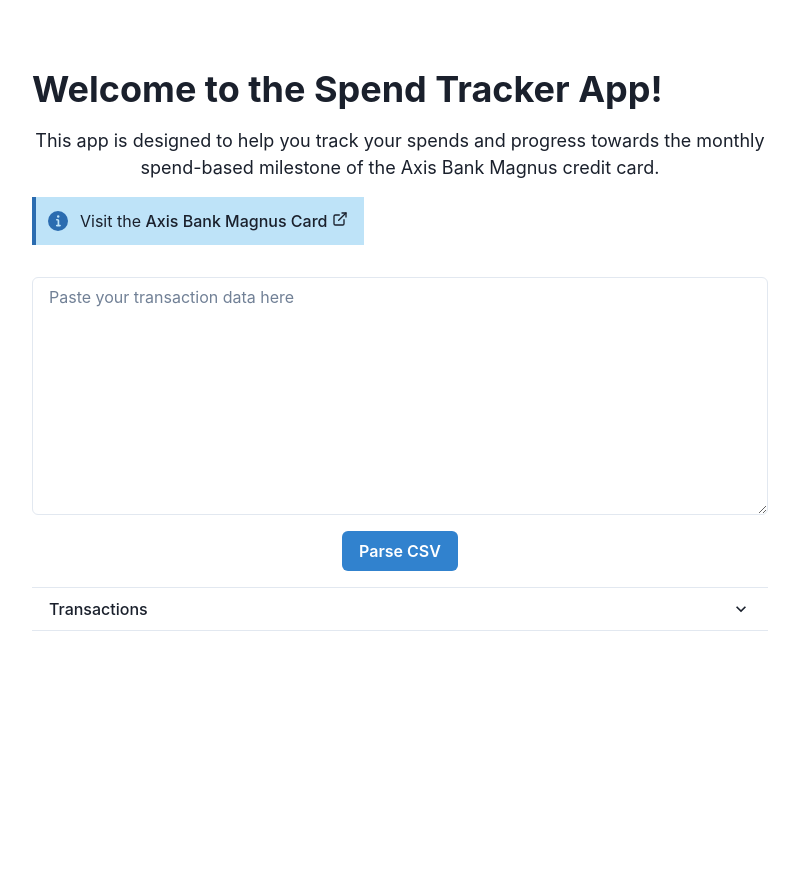
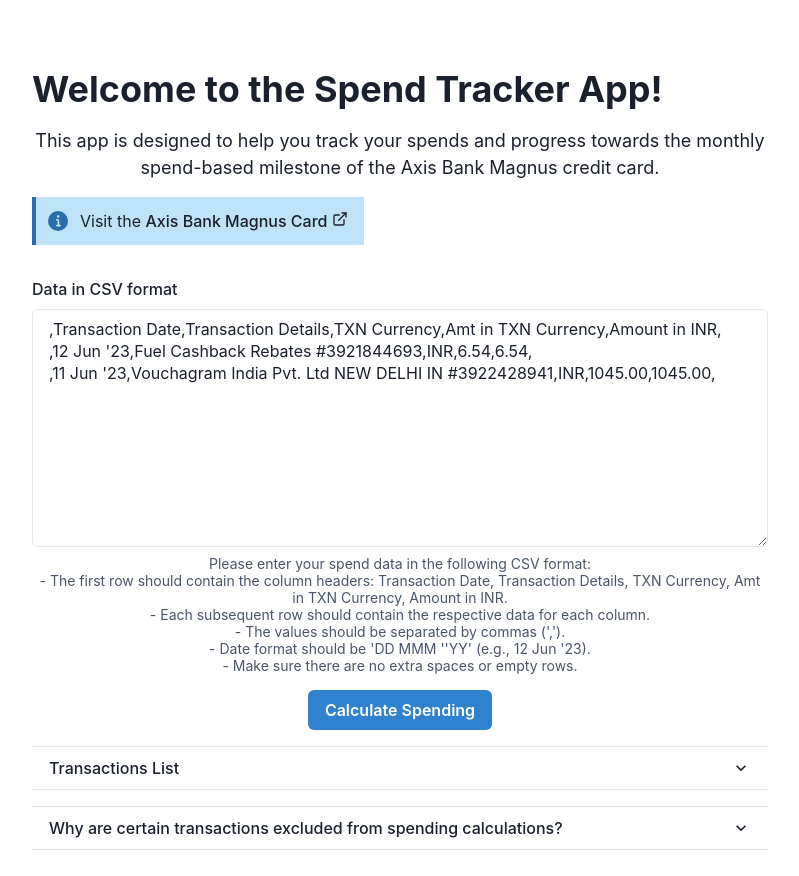
Before and after one commit to theamanbhargava/axis-magnus-spends-tracker, a React (Vite) app: page / in a window 1280 px wide. Shown: the top 876 px of the page, without its empty margins (240-1039 px from the left). Before the commit the page ends 800 px from the top, so only its background shows below. Built offline with nearby package versions, Linux system fonts and the light colour scheme.

Commit message:
feat: add more help text to indicate what's going on

```diff
--- a/src/ChakraProvider.jsx
+++ b/src/ChakraProvider.jsx
@@ -3,6 +3,13 @@
 const theme = extendTheme({
     config: {
         useSystemColorMode: false,
+    },
+    styles: {
+        global: {
+            body: {
+                textAlign: 'left',
+            },
+        },
     },
 })
 
--- a/src/components/MainComponent.jsx
+++ b/src/components/MainComponent.jsx
@@ -6,7 +6,7 @@
     AccordionItem,
     AccordionPanel,
     Box,
-    Button, Container,
+    Button, Container, FormControl, FormHelperText, FormLabel,
     Textarea,
 } from '@chakra-ui/react';
 import {parseCSV} from '../utils.js';
@@ -15,9 +15,12 @@
 import ErrorBoundary from "./ErrorBoundary.jsx";
 import LandingPage from "./LandingPage.jsx";
 
+const placeholderText = `,Transaction Date,Transaction Details,TXN Currency,Amt in TXN Currency,Amount in INR,
+,12 Jun '23,Fuel Cashback Rebates #3921844693,INR,6.54,6.54,
+,11 Jun '23,Vouchagram India Pvt. Ltd NEW DELHI IN #3922428941,INR,1045.00,1045.00,`;
 
 const MainComponent = () => {
-    const [csvData, setCSVData] = useState('');
+    const [csvData, setCSVData] = useState(placeholderText);
     const [tableData, setTableData] = useState([]);
     const [transactions, setTransactions] = useState([]);
 
@@ -32,14 +35,30 @@
         <Container maxW="container.md" p={4}>
             <LandingPage />
             <Box mt={8}>
+                <FormControl>
+                    <FormLabel>Data in CSV format</FormLabel>
                     <Textarea
                         value={csvData}
                         onChange={(e) => setCSVData(e.target.value)}
                         placeholder="Paste your transaction data here"
                         rows={10}
                     />
+                    <FormHelperText>
+                        Please enter your spend data in the following CSV format:
+                        <br />
+                        - The first row should contain the column headers: Transaction Date, Transaction Details, TXN Currency, Amt in TXN Currency, Amount in INR.
+                        <br />
+                        - Each subsequent row should contain the respective data for each column.
+                        <br />
+                        - The values should be separated by commas (',').
+                        <br />
+                        - Date format should be 'DD MMM ''YY' (e.g., 12 Jun '23).
+                        <br />
+                        - Make sure there are no extra spaces or empty rows.
+                    </FormHelperText>
+                </FormControl>
                 <Button onClick={handleParseCSV} colorScheme="blue" mt={4}>
-                Parse CSV
+                    Calculate Spending
                 </Button>
                 <ErrorBoundary errorMessage="There was a problem generating the monthly summary. Please try again later.">
                     <TableData  tableData={tableData}/>
@@ -50,7 +69,7 @@
                         <h2>
                             <AccordionButton>
                                 <Box flex="1" textAlign="left">
-                                Transactions
+                                    Transactions List
                                 </Box>
                                 <AccordionIcon />
                             </AccordionButton>
@@ -62,6 +81,26 @@
                         </AccordionPanel>
                     </AccordionItem>
                 </Accordion>
+
+                <Accordion allowToggle mt={4}>
+                    <AccordionItem>
+                        <h2>
+                            <AccordionButton>
+                                <Box flex="1" textAlign="left">
+                                    Why are certain transactions excluded from spending calculations?
+                                </Box>
+                                <AccordionIcon />
+                            </AccordionButton>
+                        </h2>
+                        <AccordionPanel pb={4}>
+                            <ul>
+                                <li>Online payment transactions: These transactions represent payments made towards the credit card and are not considered as spend towards the milestone.</li>
+                                <li>Euronet transactions: These transactions also indicate payments made towards the credit card and are not counted towards the milestone spending.</li>
+                                <li>Rebates: Fuel surcharge rebates are excluded from the spending calculations as they do not contribute to the milestone spend.</li>
+                            </ul>
+                        </AccordionPanel>
+                    </AccordionItem>
+                </Accordion>
             </Box>
         </Container>
     );
--- a/src/utils.js
+++ b/src/utils.js
@@ -3,7 +3,7 @@
 const parseCSV = (data) => {
     const lines = data.split('\n');
     const headers = lines[0].split(',').slice(1);
-    let transactions = lines.slice(2).map(line => {
+    let transactions = lines.slice(1).map(line => {
         const cells = line.split(',');
         let transaction = {};
         headers.forEach((header, index) => {
@@ -11,6 +11,7 @@
         });
         return transaction;
     });
+    console.log({lines, headers, transactions})
 
     transactions.forEach(transaction => {
         transaction['Transaction Date'] = parse(transaction['Transaction Date'], "dd MMM ''yy", new Date());
@@ -29,7 +30,7 @@
 
     transactions = transactions.filter(transaction => {
         const detail = transaction['Transaction Details'].toLowerCase();
-        return !(detail.includes('online payment') || detail.includes('euronet'));
+        return !(detail.includes('online payment') || detail.includes('euronet') || detail.includes('rebates'));
     });
 
     const groupedTransactions = transactions.reduce((grouped, transaction) => {
```
Lines whose indentation alone changed are shown as unchanged.
